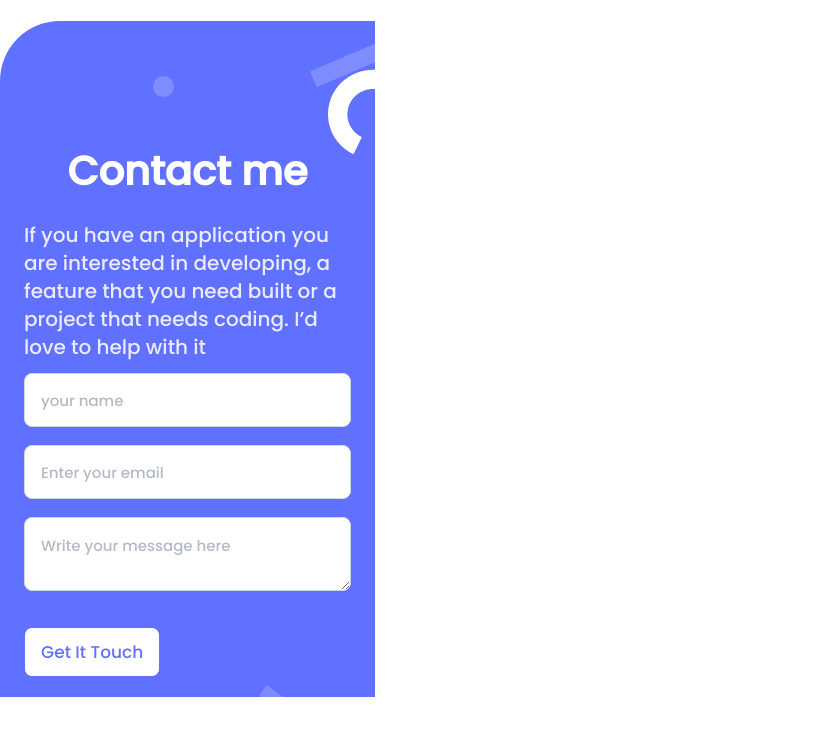
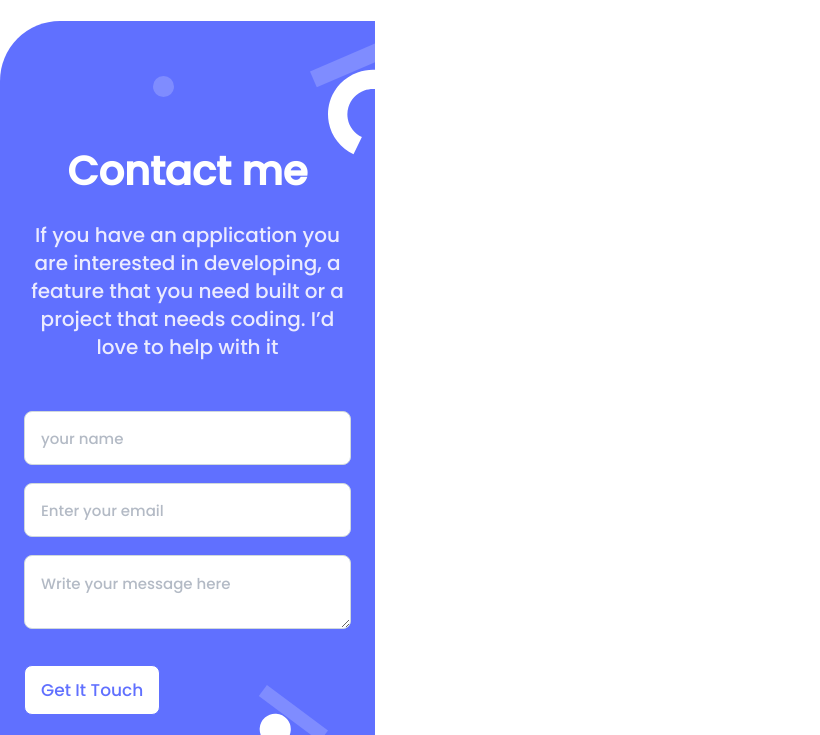
Before and after one commit to RaviTejaM9602/Portfolio, a website: page index.html in a window 1280 px wide. Shown: the part 4484-5219 px from the top of the page, without its empty margins (0-820 px from the left). Before the commit the page ends 5181 px from the top, so only its background shows below. Drawn offline with Linux system fonts and the light colour scheme.

Commit message:
UPDATED CODE FOR REVIEW COMMENTS

```diff
--- a/index.html
+++ b/index.html
@@ -239,17 +239,14 @@
             </div>
         </div>
 
-        <form class="input-section">
-           <ul>
-           <li><input type="text" placeholder="your name" maxlength="30" required></li>
-           <li><input type="email" placeholder="Enter your email" required></li>
-           <li><textarea name="message" placeholder="Write your message here" maxlength="500" required></textarea></li>
-          </ul>
+        <form action="/index.html" class="input-section" >
+          <input type="text" placeholder="your name" maxlength="30" required>
+          <input type="email" placeholder="Enter your email" required>
+          <textarea name="message" placeholder="Write your message here" maxlength="500" required></textarea>
           <button class="btn" type="submit">Get It Touch</button>
         </form>
 
   </footer>
 </main>
-
 </body>
 </html>
--- a/style.css
+++ b/style.css
@@ -354,10 +354,11 @@ button {
   color: #ebebff;
   font-size: 20px;
   line-height: 28px;
-  margin: 12px 24px;
+  margin: 12px 24px 50px 24px;
+  text-align: center;
 }
 
-.input-section li input {
+.input-section input {
   margin-bottom: 18px;
   width: 100%;
   background: #fff;
@@ -369,7 +370,7 @@ button {
   color: #172b4d;
 }
 
-.input-section li textarea {
+.input-section textarea {
   margin-bottom: 4px;
   width: 100%;
   background: #fff;
```
Also changed, not shown: README.md, images/Port_Polio/portpolio.png (added).
